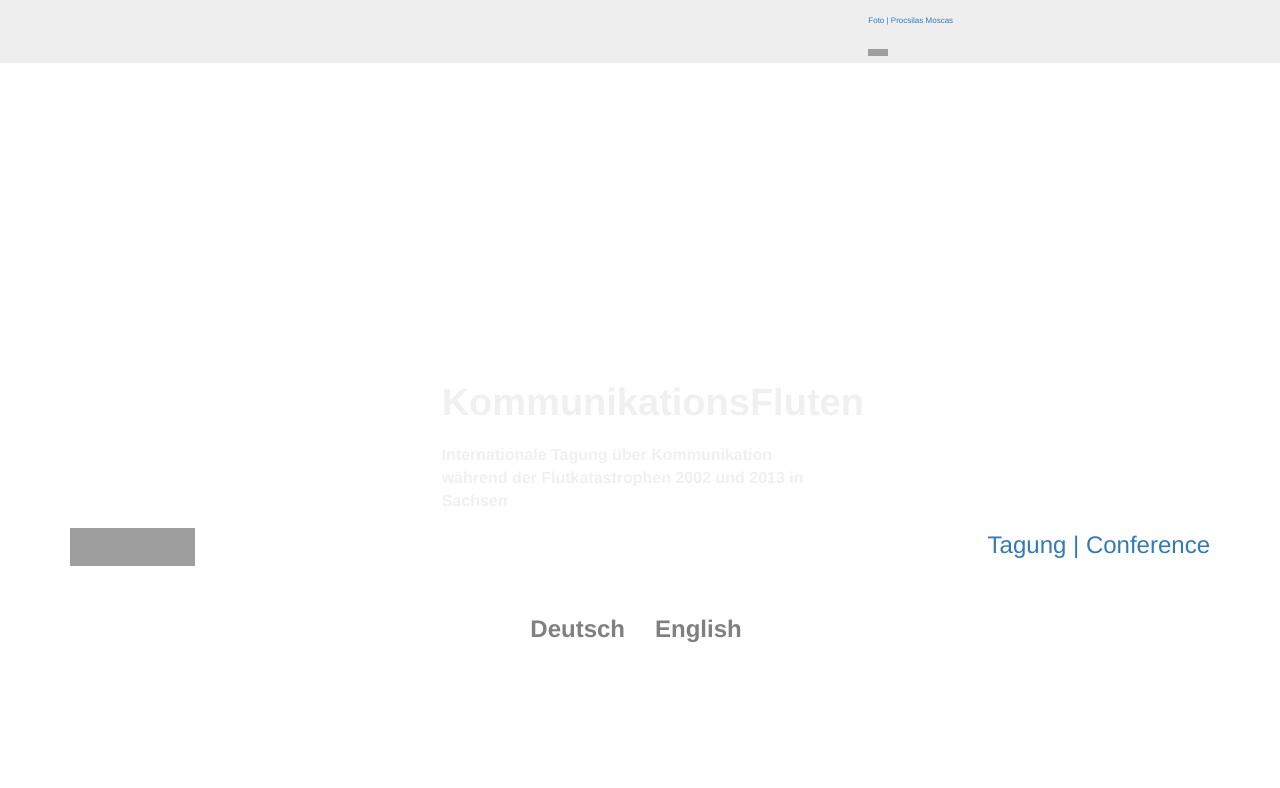
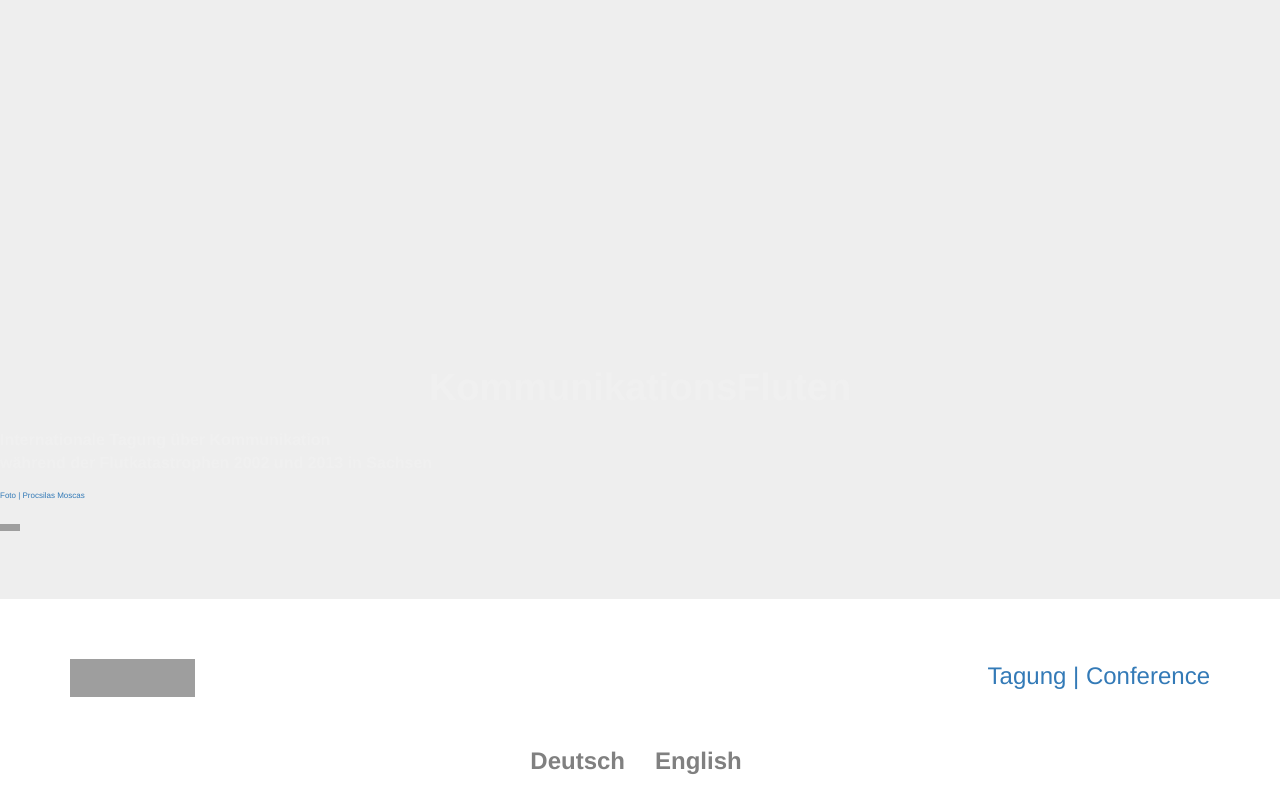
Before and after one commit to susedev/test, a Jekyll site: the page built from index.html, in a window 1280 px wide. Shown: the part 547-1335 px from the top of the page. Built offline with Jekyll 4.4.1, drawn with Linux system fonts in a browser that asks for light colours; nearby versions of some CDN libraries; before the commit the page ends 1203 px from its top, so only the background shows below that; grey boxes are pictures that could not be loaded.

Commit message:
Update home.html

```diff
--- a/_layouts/home.html
+++ b/_layouts/home.html
@@ -10,15 +10,9 @@
 <body>
  <div class="jumbotron">
         <p><img class="background-img" img alt="KommunikationFluten" src="http://www.eijc.eu/wp-content/uploads/2015/06/background-1920-1080.jpg" style="width: 100%; height: 499px;" />    </p>
-    <div class="col-xs-4">
-    </div>
-    <div class="col-xs-4">
-      <a href="http://eijc.github.io/test/"><p style="color:#F0F0F0; font-size: 38px; font-weight:bold; text-align: left; margin-top: 360px;">KommunikationsFluten</p></a>
+        <a href="http://eijc.github.io/test/"><p style="color:#F0F0F0; font-size: 38px; font-weight:bold; text-align: center; margin-top: 360px;">KommunikationsFluten</p></a>
       <p style="font-size:16px; font-weight:bold; color:#F0F0F0; margin-top: 380">Internationale Tagung über Kommunikation <br />während der Flutkatastrophen 2002 und 2013 in Sachsen</p>
-    </div>
-    <div class="col-xs-4">
       <a href="https://www.flickr.com/photos/procsilas/3010458671/in/photostream/"><p style="font-size: 8px; color:#808080, align: right; margin-right: 15px;"> Foto | Procsilas Moscas </p></a> <a rel="license" href="http://creativecommons.org/licenses/by/2.0/"><img alt="Creative Commons License" style="height: 7px; width: 20px; border-bottom: 5 px; border-left:5px" src="https://i.creativecommons.org/l/by/2.0/88x31.png" /></a></p>
-    </div>
  </div>
 
  <div class="container">
```
